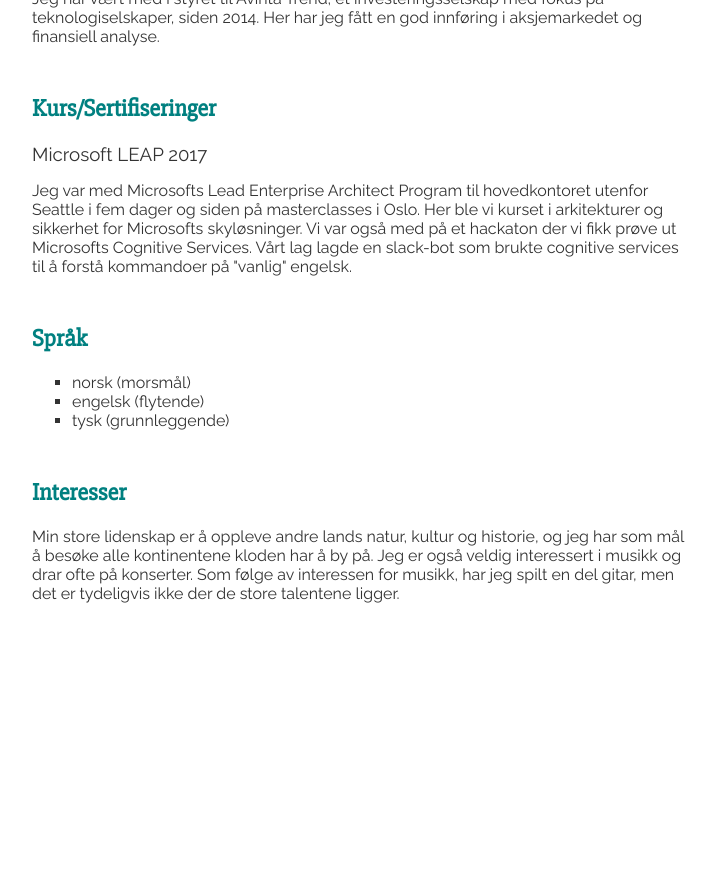
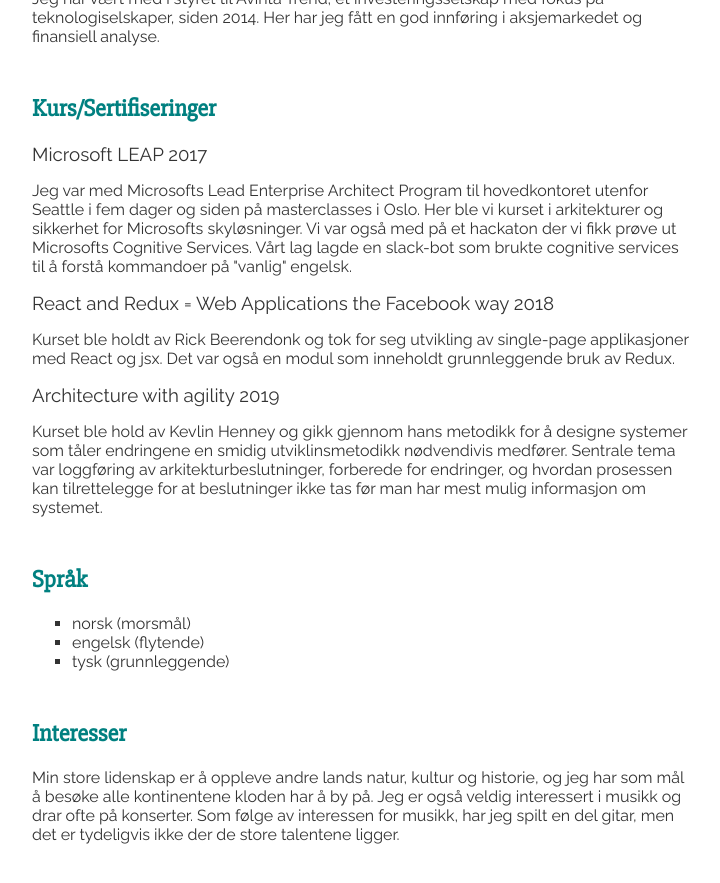
Before and after one commit to loldot/loldot.github.io, a Jekyll site: the page cv/index.html, which Jekyll copies as it is, in a window 1280 px wide and 900 px high, scrolled down 2075 px. Shown: the top 883 px of the window, without its empty margins (418-1138 px from the left). Built offline with Jekyll 4.4.1, drawn with Linux system fonts in a browser that asks for light colours; before the commit the page ends 2734 px from its top, so only the background shows below that.

Commit message:
update courses

```diff
--- a/cv/index.html
+++ b/cv/index.html
@@ -255,6 +255,18 @@
 					i Oslo. Her ble vi kurset i arkitekturer og sikkerhet for Microsofts skyløsninger. Vi var også med på et hackaton der
 					vi fikk prøve ut Microsofts Cognitive Services. Vårt lag lagde en slack-bot som brukte cognitive services til å forstå
 					kommandoer på "vanlig" engelsk. </p>
+
+				<h3>React and Redux = Web Applications the Facebook way 2018</h3>
+				<p>
+					Kurset ble holdt av Rick Beerendonk og tok for seg utvikling av single-page applikasjoner med React og jsx. Det var også en modul som inneholdt grunnleggende bruk av Redux.
+				</p>
+
+				<h3>Architecture with agility 2019</h3>
+				<p>
+					Kurset ble hold av Kevlin Henney og gikk gjennom hans metodikk for å designe systemer som tåler endringene en smidig
+					utviklinsmetodikk nødvendivis medfører. Sentrale tema var loggføring av arkitekturbeslutninger, forberede for endringer,
+					og hvordan prosessen kan tilrettelegge for at beslutninger ikke tas før man har mest mulig informasjon om systemet.
+				</p>
 			</section>
 			<section>
 				<h2>Språk</h2>
```
